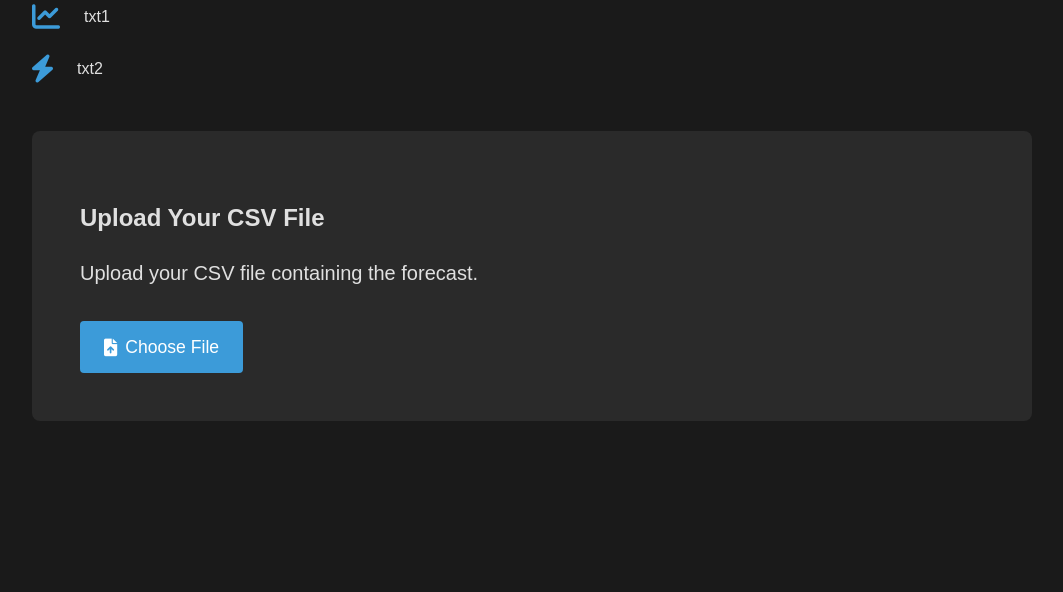
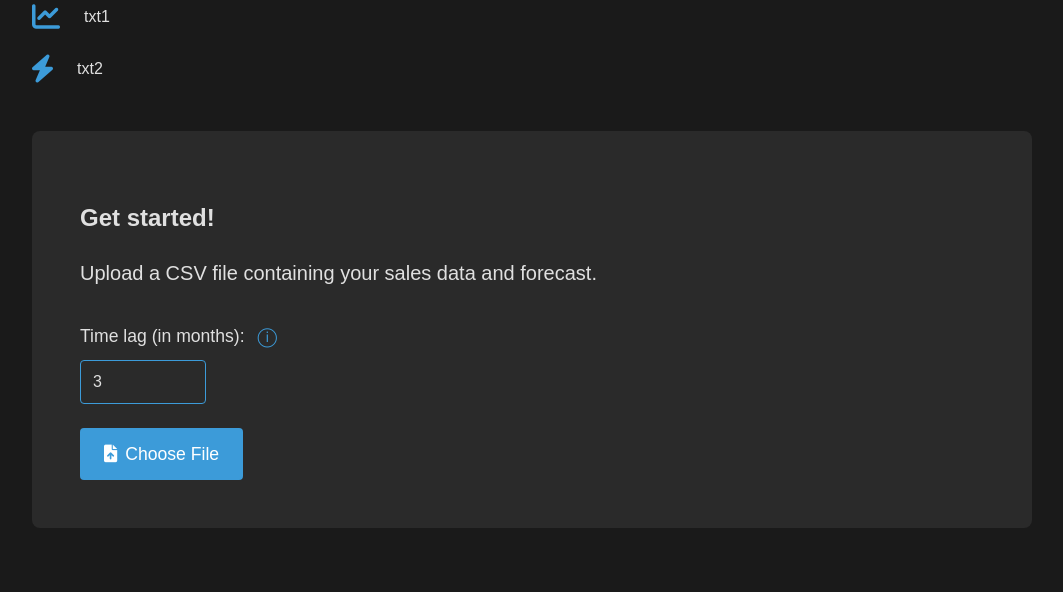
Before and after one commit to rijkvandermeulen/forecastor, a FastAPI app: page / in a window 1280 px wide. Shown: the part 298-890 px from the top of the page, without its empty margins (108-1171 px from the left). Before the commit the page ends 719 px from the top, so only its background shows below. Run offline with FastAPI, Linux system fonts and the light colour scheme.

Commit message:
upload parameters of users (eg time lag) as well

```diff
--- a/forecastor/app/static/style.css
+++ b/forecastor/app/static/style.css
@@ -113,3 +113,68 @@ p {
 .file-label:hover {
     background-color: #3aa093;
 }
+
+.form-group {
+    margin-bottom: 1.5rem;
+}
+
+.time-lag-label {
+    display: block;
+    font-size: 1.1rem;
+    margin-bottom: 0.5rem;
+    color: #e0e0e0;
+}
+
+.time-lag-input {
+    width: 100px;
+    padding: 0.75rem;
+    border: 1px solid #3C9BD9;
+    border-radius: 4px;
+    background-color: #2a2a2a;
+    color: #e0e0e0;
+    font-size: 1rem;
+}
+
+.time-lag-input:focus {
+    outline: none;
+    border-color: #3288c1;
+    background-color: #1a1a1a;
+}
+
+.info-icon {
+    font-size: 1.2rem;
+    color: #3C9BD9;
+    cursor: pointer;
+    margin-left: 0.5rem;
+    position: relative;
+}
+
+.info-icon:hover::after {
+    content: attr(title);
+    position: absolute;
+    left: 50%;
+    transform: translateX(-50%);
+    bottom: 125%;
+    background-color: #2a2a2a;
+    color: #e0e0e0;
+    padding: 1rem;
+    border-radius: 8px;
+    white-space: normal;
+    z-index: 10;
+    font-size: 0.9rem;
+    opacity: 0.95;
+    width: 300px;
+    text-align: left;
+    box-shadow: 0 4px 8px rgba(0, 0, 0, 0.2);
+}
+
+.info-icon:hover::before {
+    content: '';
+    position: absolute;
+    left: 50%;
+    transform: translateX(-50%);
+    bottom: 100%;
+    border-width: 5px;
+    border-style: solid;
+    border-color: transparent transparent #2a2a2a transparent;
+}
--- a/forecastor/app/templates/index.html
+++ b/forecastor/app/templates/index.html
@@ -25,9 +25,18 @@
             <span>txt2</span>
         </div>
         <div class="upload-section">
-            <h2>Upload Your CSV File</h2>
-            <p>Upload your CSV file containing the forecast.</p>
+            <h2>Get started!</h2>
+            <p>Upload a CSV file containing your sales data and forecast.</p>
             <form id="upload-form" method="post" action="/uploadfile/" enctype="multipart/form-data">
+                <div class="form-group">
+                    <label for="time-lag" class="time-lag-label">
+                        Time lag (in months):
+                        <span class="info-icon" title="Time lag in demand forecasting refers to the delay between the period for which a forecast is made and the actual data used to generate that forecast. E.g., a time lag of 3 months means the forecast for September 2023 is based on actual sales data available only up to June 2023.">
+                            &#9432;
+                        </span>
+                    </label>
+                    <input type="number" id="time-lag" name="time_lag" class="time-lag-input" min="0" value="3" required>
+                </div>
                 <input type="file" id="csv-file" name="file" class="file-input" accept=".csv" required>
                 <label for="csv-file" class="file-label">
                     <i class="fas fa-file-upload"></i> <span id="file-text">Choose File</span>
```
Also changed, not shown: forecastor/app/database/models.py (+8 -0 lines), forecastor/app/routers/upload.py (+7 -2 lines).
